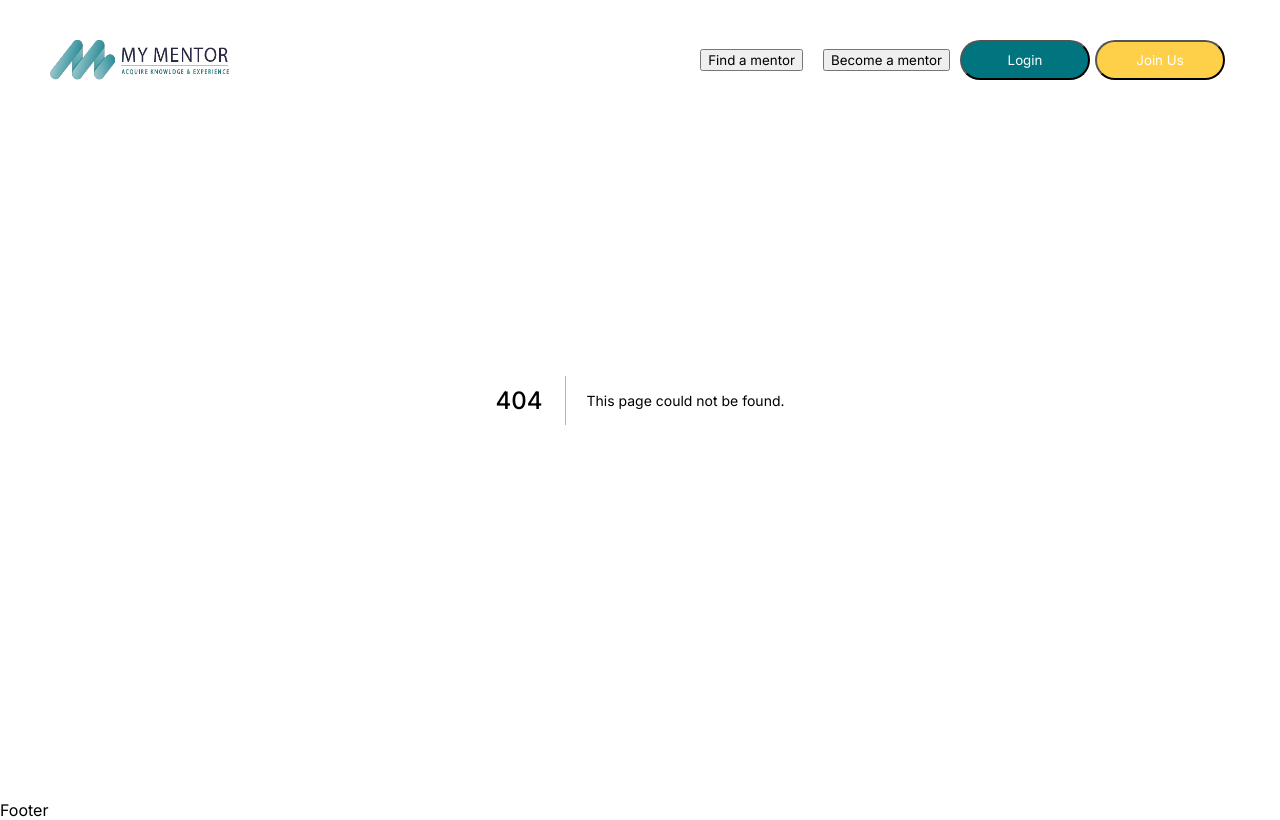
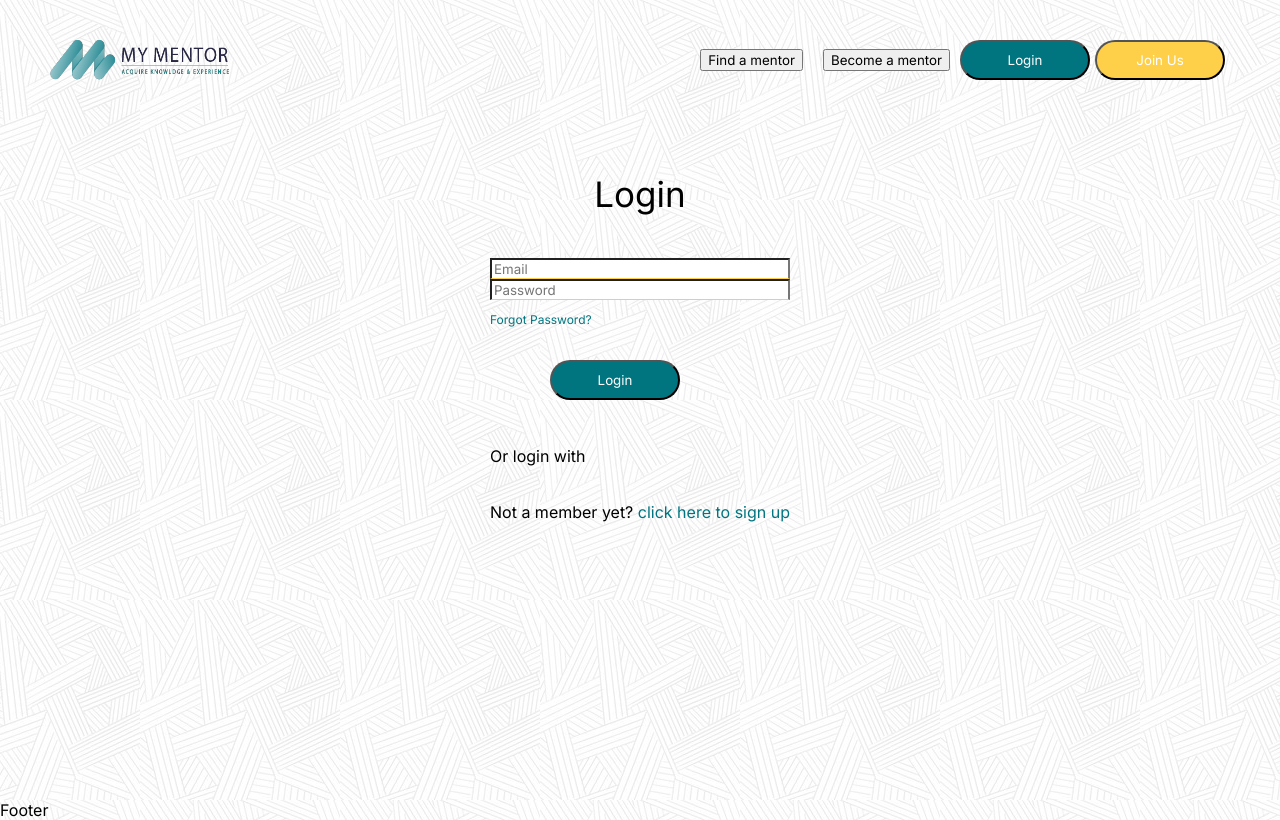
Before and after one commit to Tech-works-group/mymentor, a Next.js app: page /login in a window 1280 px wide. Before the commit this address had no page. Built offline with nearby package versions, Linux system fonts and the light colour scheme.

Commit message:
login page

```diff
--- /dev/null
+++ b/pages/login.js
@@ -0,0 +1,19 @@
+import React from 'react'
+
+const Login = () => {
+  return (
+    <div className="container">
+        <h1 className="sub_title">Login</h1>
+        <form className="form_box">
+            <input type="email" placeholder="Email"></input>
+            <input type="password" placeholder="Password"></input>
+            <a className="small_text" href="#">Forgot Password?</a>
+            <button className="vertical_margin button secondary_button">Login</button>
+            <p>Or login with</p>
+            <p>Not a member yet? <a className="signup_link" href="#">click here to sign up</a></p>
+        </form>
+    </div>
+  )
+}
+
+export default Login
--- a/styles/globals.css
+++ b/styles/globals.css
@@ -21,6 +21,44 @@
 
 * {
   box-sizing: border-box;
+}
+
+.container {
+  width: 100%;
+  height: 100vh;
+  padding: 170px;
+  display: flex;
+  line-height: 40px;
+  flex-direction: column;
+  align-items: center;
+}
+
+a,
+input {
+  display: block;
+  width: 100%;
+}
+
+input{
+  border-bottom: 0.5px #FED049 solid;
+}
+
+.small_text{
+  font-size: 12px;
+color: #007580;
+}
+
+.signup_link{
+  display: inline;
+  color: #007580;
+}
+
+a:hover{
+  color: #FED049;
+}
+
+.form_box {
+  margin: ;
 }
 
 .logo {
@@ -65,6 +103,10 @@
   border-radius: 25px;
   margin: 0 5px 5px 0;
   color: white;
+}
+
+.vertical_margin{
+margin: 20px 60px;
 }
 
 .main_button {
```
